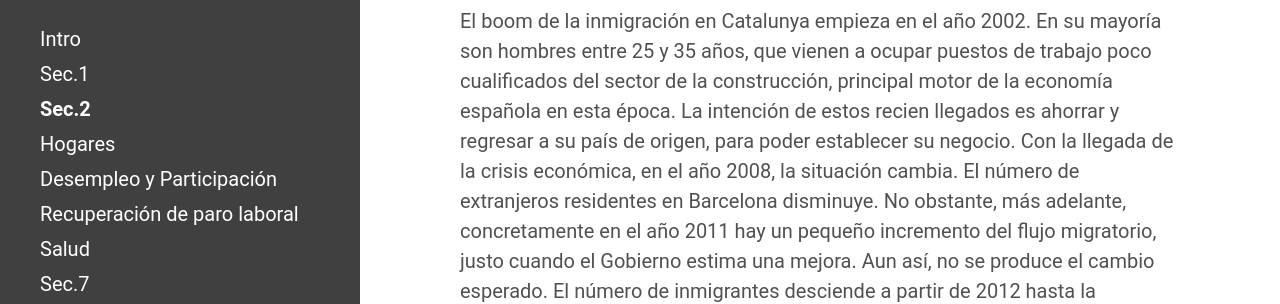
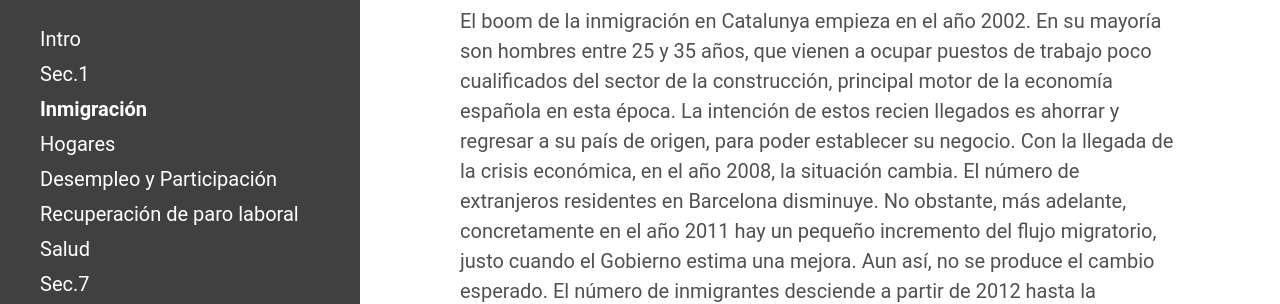
Before and after one commit to mper-bcn-ny/2017-metro, a Jekyll site: the page built from _posts/2017-02-19-seccion_2.md, in a window 1280 px wide. Shown: the part 264-568 px from the top of the page. Built offline with Jekyll 4.4.1, drawn with Linux system fonts in a browser that asks for light colours.

Commit message:
Update 2017-02-19-seccion_2.md

```diff
--- a/_posts/2017-02-19-seccion_2.md
+++ b/_posts/2017-02-19-seccion_2.md
@@ -1,7 +1,7 @@
 ---
 layout: post
 title: "La inmigración: un fenómeno en constante evolución"
-navigation: Sec.2
+navigation: "Inmigración"
 ---
 
 <b>El flujo de la inmigración ha disminuido durante los últimos años y el perfil del extranjero residente también.</b>
```
